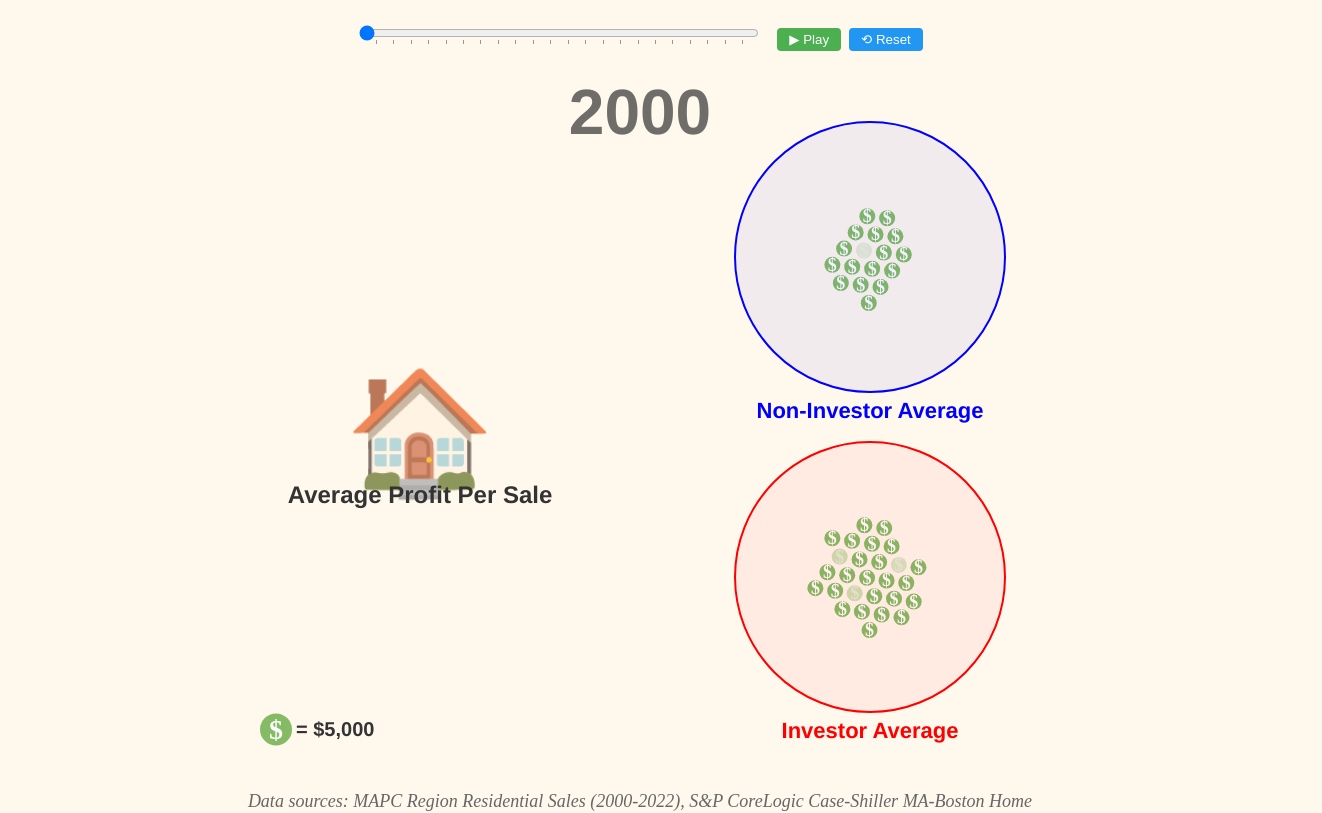
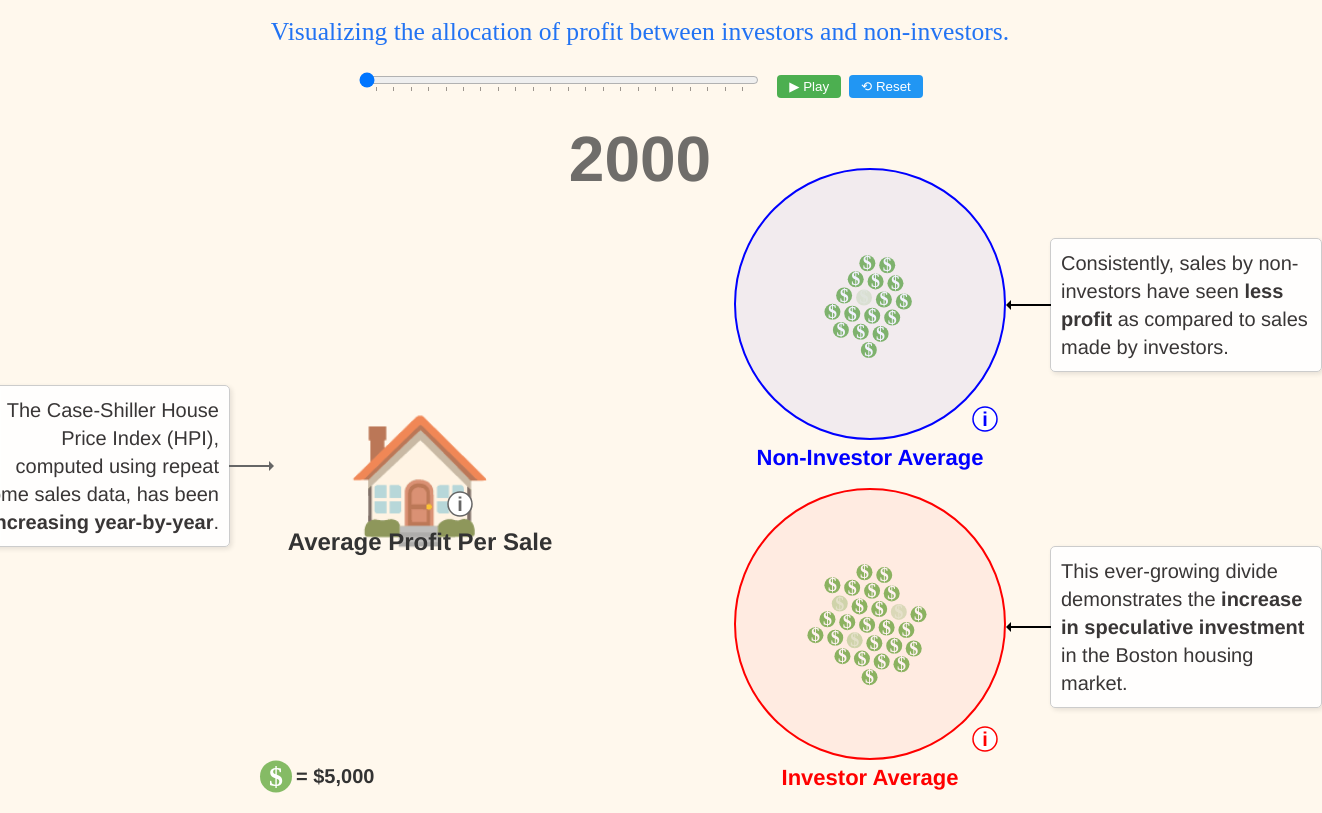
Before and after one commit to BengineerZ/FP2-Assignment-Site, a React (Create React App) app in the folder fp2-assignment-site/: page / in a window 1280 px wide. Shown: the part 1309-2122 px from the top of the page, 1322 px wide, since content can reach past the window. Built offline with nearby package versions, Linux system fonts and the light colour scheme.

Commit message:
added tooltips, annotations, ben is stupid

```diff
--- a/fp2-assignment-site/src/components/flow_plot/Flow.js
+++ b/fp2-assignment-site/src/components/flow_plot/Flow.js
@@ -6,8 +6,8 @@ import FlowChart from './chart'
 const Flow = () => {
   return (
     <div className='flow section' id='viz'>
-      <h2>Going with the Flow of Housing in Boston</h2>
-      <h4>Visualizing the investment ecosystem.</h4>
+      <h2>Who is Collecting More Profit in the Boston Housing Market?</h2>
+      <h4>Visualizing the allocation of profit between investors and non-investors.</h4>
       <FlowChart id="chart-container"/>
     </div>
   );
--- a/fp2-assignment-site/src/components/flow_plot/chart.js
+++ b/fp2-assignment-site/src/components/flow_plot/chart.js
@@ -613,7 +613,136 @@ function FlowChart({ csvUrl = "/mapc_region_residential_sales_clean_aggregated.c
         </button>
       </div>
 
-      {/* Remove the old Summary section */}
+      {/* Wrap the SVG and label in a positioned container */}
+      <div style={{ position: 'relative' }}>
+        {/* Add text box label for house - positioned relative to the chart */}
+        <div style={{
+          position: 'absolute',
+          right: 'calc(100% + 10px)', // Position just outside the left edge of SVG
+          top: '50%', // Align with middle of canvas (where the house is)
+          transform: 'translateY(-50%)', // Center vertically
+          width: '250px',
+          padding: '10px',
+          background: 'rgba(255, 255, 255, 0.9)',
+          border: '1px solid #ccc',
+          borderRadius: '5px',
+          boxShadow: '2px 2px 5px rgba(0,0,0,0.1)',
+          fontSize: '20px',
+          lineHeight: '1.4',
+          textAlign: 'right',
+          zIndex: 5
+        }}>
+          {/* <p style={{ margin: '0 0 8px 0', fontWeight: 'bold' }}>Hover Over House</p> */}
+          <p style={{margin: '0', fontFamily:"Helvetica Neue"}}>
+            The Case-Shiller House Price Index (HPI), computed using repeat home sales data, has been <strong>increasing year-by-year</strong>.
+          </p>
+          <div style={{
+            position: 'absolute',
+            left: '100%', // Start from right edge of the box
+            top: '50%',
+            width: '40px',
+            height: '2px',
+            background: '#666',
+            transform: 'translateY(-50%)' // Center the line
+          }}></div>
+          <div style={{
+            position: 'absolute',
+            left: 'calc(100% + 40px)', // Position at end of line
+            top: '50%',
+            width: '0',
+            height: '0',
+            borderTop: '5px solid transparent',
+            borderBottom: '5px solid transparent',
+            borderLeft: '5px solid #666',
+            transform: 'translateY(-50%)' // Center the arrowhead
+          }}></div>
+        </div>
+
+        {/* Add text box label for non-investor circle */}
+        <div style={{
+          position: 'absolute',
+          left: 'calc(100% + 10px)', // Position just outside the right edge of SVG
+          top: `${clusterPositions.nonInvY * 100 / CANVAS_HEIGHT}%`, // Position at non-investor circle height
+          transform: 'translateY(-50%)', // Center vertically
+          width: '250px',
+          padding: '10px',
+          background: 'rgba(255, 255, 255, 0.9)',
+          border: '1px solid #ccc',
+          borderRadius: '5px',
+          boxShadow: '2px 2px 5px rgba(0,0,0,0.1)',
+          fontSize: '20px',
+          lineHeight: '1.4',
+          textAlign: 'left',
+          zIndex: 5
+        }}>
+          {/* <p style={{ margin: '0 0 8px 0', fontWeight: 'bold'}}>Hover Over Circle</p> */}
+          <p style={{ margin: '0', fontFamily:"Helvetica Neue"}}>
+            Consistently, sales by non-investors have seen <strong>less profit</strong> as compared to sales made by investors.
+          </p>
+          <div style={{
+            position: 'absolute',
+            right: '100%', // Start from left edge of the box
+            top: '50%',
+            width: '40px',
+            height: '2px',
+            background: 'black',
+            transform: 'translateY(-50%)' // Center the line
+          }}></div>
+          <div style={{
+            position: 'absolute',
+            right: 'calc(100% + 40px)', // Position at end of line
+            top: '50%',
+            width: '0',
+            height: '0',
+            borderTop: '5px solid transparent',
+            borderBottom: '5px solid transparent',
+            borderRight: '5px solid black',
+            transform: 'translateY(-50%)' // Center the arrowhead
+          }}></div>
+        </div>
+
+        {/* Add text box label for investor circle */}
+        <div style={{
+          position: 'absolute',
+          left: 'calc(100% + 10px)', // Position just outside the right edge of SVG
+          top: `${clusterPositions.invY * 100 / CANVAS_HEIGHT}%`, // Position at investor circle height
+          transform: 'translateY(-50%)', // Center vertically
+          width: '250px',
+          padding: '10px',
+          background: 'rgba(255, 255, 255, 0.9)',
+          border: '1px solid #ccc',
+          borderRadius: '5px',
+          boxShadow: '2px 2px 5px rgba(0,0,0,0.1)',
+          fontSize: '20px',
+          lineHeight: '1.4',
+          textAlign: 'left',
+          zIndex: 5
+        }}>
+          {/* <p style={{ margin: '0 0 8px 0', fontWeight: 'bold'}}>Hover Over Circle</p> */}
+          <p style={{ margin: '0', fontFamily:"Helvetica Neue" }}>
+            This ever-growing divide demonstrates the <strong>increase in speculative investment</strong> in the Boston housing market.
+          </p>
+          <div style={{
+            position: 'absolute',
+            right: '100%', // Start from left edge of the box
+            top: '50%',
+            width: '40px',
+            height: '2px',
+            background: 'black',
+            transform: 'translateY(-50%)' // Center the line
+          }}></div>
+          <div style={{
+            position: 'absolute',
+            right: 'calc(100% + 40px)', // Position at end of line
+            top: '50%',
+            width: '0',
+            height: '0',
+            borderTop: '5px solid transparent',
+            borderBottom: '5px solid transparent',
+            borderRight: '5px solid black',
+            transform: 'translateY(-50%)' // Center the arrowhead
+          }}></div>
+        </div>
 
         {/* SVG */}
         <svg width={CANVAS_WIDTH} height={CANVAS_HEIGHT} >
@@ -714,6 +843,23 @@ function FlowChart({ csvUrl = "/mapc_region_residential_sales_clean_aggregated.c
               style={{ cursor: 'pointer' }}
             />
 
+            {/* Info tooltip indicator for non-investor circle */}
+            <g transform={`translate(${clusterPositions.x + CLUSTER_CIRCLE_RADIUS - 20}, ${clusterPositions.nonInvY + CLUSTER_CIRCLE_RADIUS - 20})`}>
+              <circle r="12" fill="white" stroke="blue" strokeWidth="1.5" />
+              <text
+                textAnchor="middle"
+                dominantBaseline="middle"
+                fontSize="20px"
+                fontFamily="Helvetica Neue"
+                fontWeight="bold"
+                fill="blue"
+                style={{ pointerEvents: "none" }}
+                dy="2" // Added 2px downward shift
+              >
+                i
+              </text>
+            </g>
+
             {/* Non-investor profit counter - only visible on hover */}
             <text
               x={clusterPositions.x}
@@ -743,6 +889,23 @@ function FlowChart({ csvUrl = "/mapc_region_residential_sales_clean_aggregated.c
               onMouseLeave={() => setHoverState(prev => ({ ...prev, investor: false }))}
               style={{ cursor: 'pointer' }}
             />
+
+            {/* Info tooltip indicator for investor circle */}
+            <g transform={`translate(${clusterPositions.x + CLUSTER_CIRCLE_RADIUS - 20}, ${clusterPositions.invY + CLUSTER_CIRCLE_RADIUS - 20})`}>
+              <circle r="12" fill="white" stroke="red" strokeWidth="1.5" />
+              <text
+                textAnchor="middle"
+                dominantBaseline="middle"
+                fontSize="20px"
+                fontFamily="Helvetica Neue"
+                fontWeight="bold"
+                fill="red"
+                style={{ pointerEvents: "none" }}
+                dy="2" // Added 2px downward shift
+              >
+                i
+              </text>
+            </g>
 
             {/* Investor profit counter - only visible on hover */}
             <text
@@ -806,6 +969,23 @@ function FlowChart({ csvUrl = "/mapc_region_residential_sales_clean_aggregated.c
               🏠
             </text>
 
+            {/* Info tooltip indicator for house */}
+            <g transform={`translate(${SPAWN_X + 40}, ${SPAWN_Y + 40})`}>
+              <circle r="12" fill="white" stroke="#666" strokeWidth="1.5" />
+              <text
+                textAnchor="middle"
+                dominantBaseline="middle"
+                fontSize="20px"
+                fontFamily="Helvetica Neue"
+                fontWeight="bold"
+                fill="#666"
+                style={{ pointerEvents: "none" }}
+                dy="2" // Added 2px downward shift
+              >
+                i
+              </text>
+            </g>
+
             {/* House price display on hover - updated text */}
             <text
               x={SPAWN_X}
@@ -851,6 +1031,7 @@ function FlowChart({ csvUrl = "/mapc_region_residential_sales_clean_aggregated.c
             </text>
           </g>
         </svg>
+      </div>
 
       {/* Citation sources */}
       <div style={{
```
Lines whose indentation alone changed are shown as unchanged.
